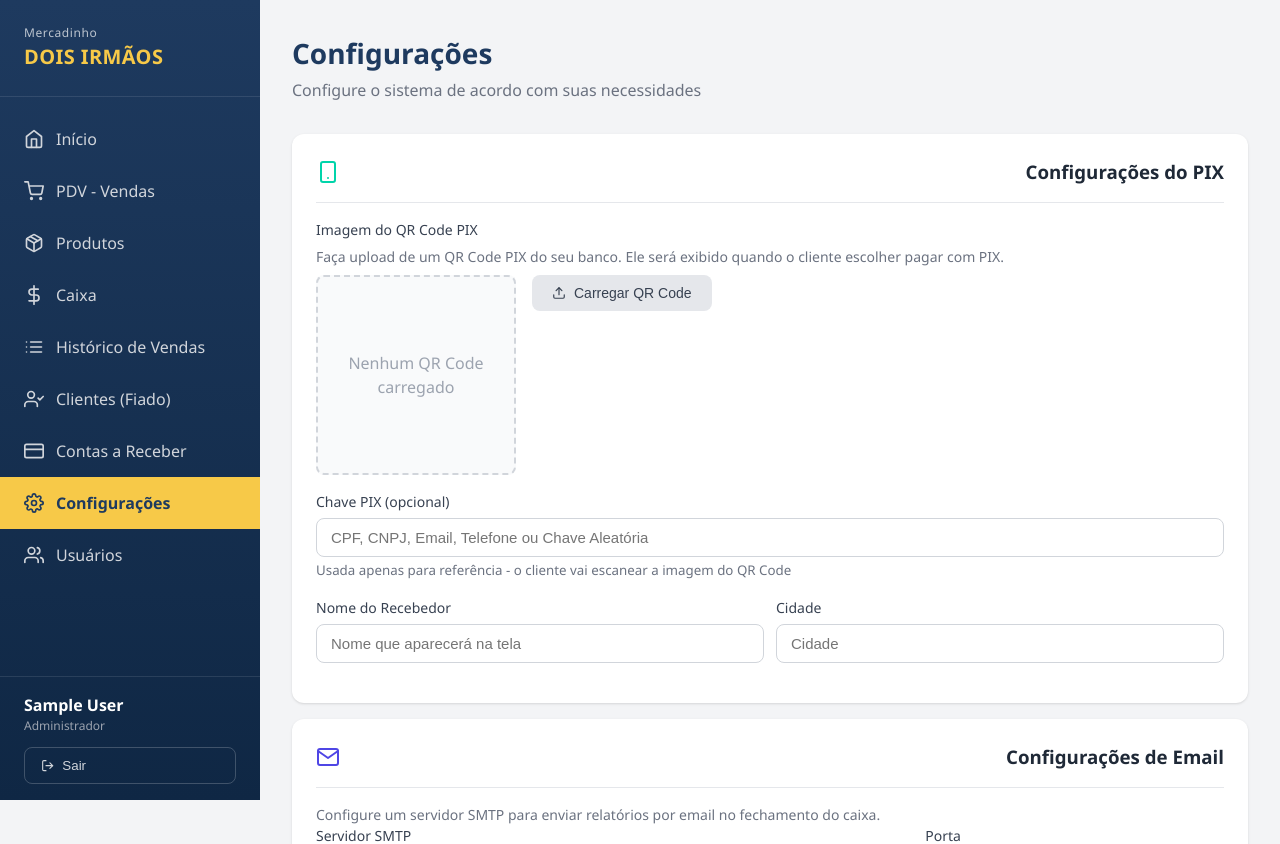
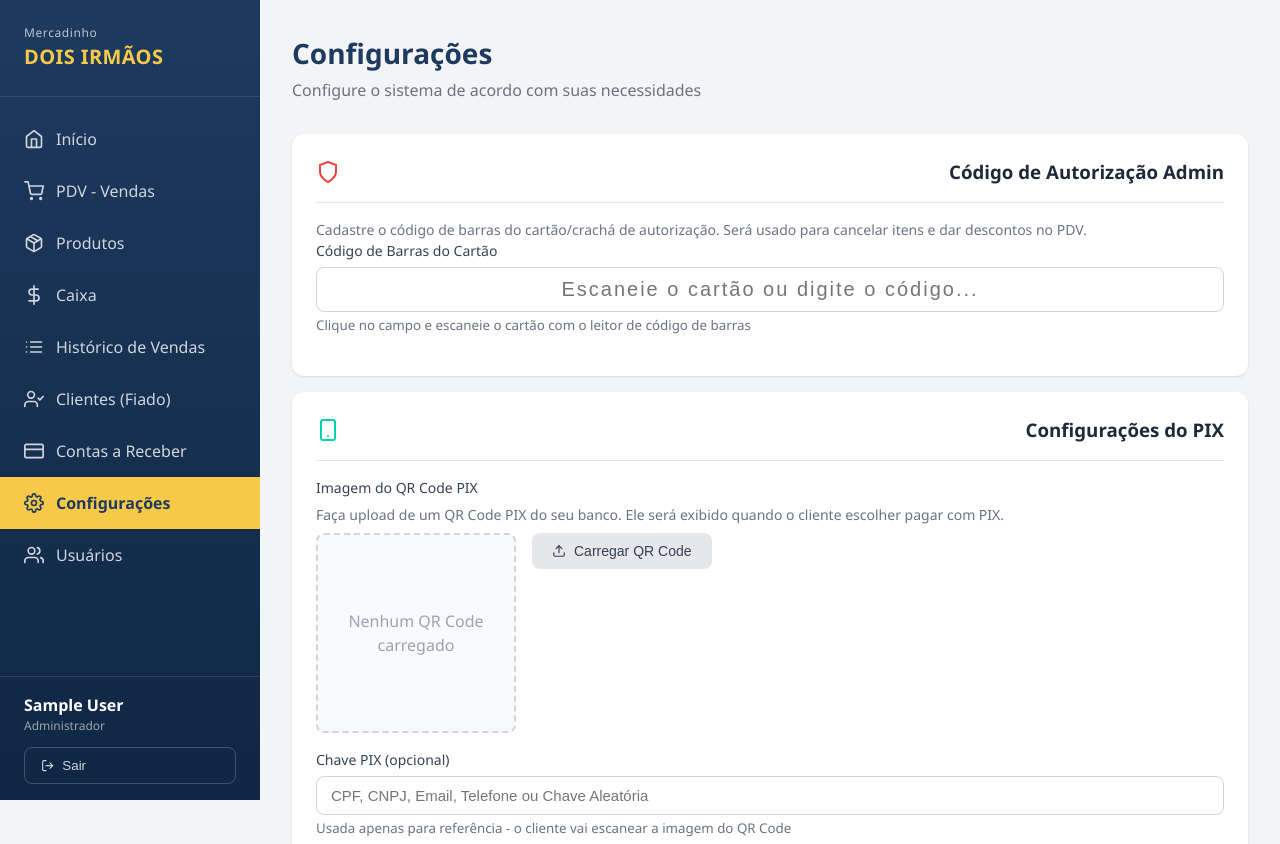
Before and after one commit to CaahRocha/mercadinho-dois-irmaos, a React (Vite) app in the folder frontend/: page /settings in a window 1280 px wide. Shown: the top 844 px of the page. Built offline with nearby package versions, Linux system fonts and the light colour scheme; no server answers; sample sign-in values are in the browser's storage.

Commit message:
Adiciona codigo de barras de autorizacao admin (cancelar item e desconto)

```diff
--- a/frontend/src/pages/PDV.jsx
+++ b/frontend/src/pages/PDV.jsx
@@ -69,8 +69,9 @@ function PDV() {
 
   // Estados para Cancelar Item
   const [showCancelModal, setShowCancelModal] = useState(false);
-  const [cancelPassword, setCancelPassword] = useState('');
+  const [cancelCode, setCancelCode] = useState('');
   const [itemToCancel, setItemToCancel] = useState(null);
+  const [adminAuthCode, setAdminAuthCode] = useState(''); // Código cadastrado nas configurações
 
   useEffect(() => {
     checkOpenRegister();
@@ -86,6 +87,7 @@ function PDV() {
       if (response.data.pix_name) setPixName(response.data.pix_name);
       if (response.data.pix_city) setPixCity(response.data.pix_city);
       if (response.data.pix_qr_image) setPixQrImage(response.data.pix_qr_image);
+      if (response.data.admin_auth_code) setAdminAuthCode(response.data.admin_auth_code);
     } catch (error) {
       console.error('Erro ao carregar configurações:', error);
     }
@@ -239,22 +241,26 @@ function PDV() {
   const removeFromCart = (productId) => {
     const item = cart.find(i => i.product_id === productId);
     setItemToCancel(item);
-    setCancelPassword('');
+    setCancelCode('');
     setShowCancelModal(true);
   };
 
-  const confirmCancelItem = async () => {
-    try {
-      await api.post('/auth/login', {
-        username: 'ederson',
-        password: cancelPassword
-      });
+  const confirmCancelItem = () => {
+    // Verifica se o código digitado/escaneado é igual ao código cadastrado
+    if (!adminAuthCode) {
+      toast.error('Código de autorização não cadastrado! Configure em Configurações.');
+      return;
+    }
+
+    if (cancelCode === adminAuthCode) {
       setCart(prevCart => prevCart.filter(item => item.product_id !== itemToCancel.product_id));
       toast.success(`${itemToCancel.product_name} removido do carrinho`);
       setShowCancelModal(false);
       setItemToCancel(null);
-    } catch (error) {
-      toast.error('Senha incorreta!');
+      setCancelCode('');
+    } else {
+      toast.error('Código de autorização incorreto!');
+      setCancelCode('');
     }
   };
 
@@ -276,17 +282,21 @@ function PDV() {
     setShowDiscountModal(true);
   };
 
-  const authorizeDiscount = async () => {
-    try {
-      await api.post('/auth/login', {
-        username: 'ederson',
-        password: discountPassword
-      });
+  const authorizeDiscount = () => {
+    // Verifica se o código digitado/escaneado é igual ao código cadastrado
+    if (!adminAuthCode) {
+      toast.error('Código de autorização não cadastrado! Configure em Configurações.');
+      return;
+    }
+
+    if (discountPassword === adminAuthCode) {
       setDiscountAuthorized(true);
       setShowDiscountModal(false);
+      setDiscountPassword('');
       toast.success('Desconto autorizado!');
-    } catch (error) {
-      toast.error('Senha incorreta!');
+    } else {
+      toast.error('Código de autorização incorreto!');
+      setDiscountPassword('');
     }
   };
 
@@ -1063,15 +1073,15 @@ function PDV() {
             </div>
             <div className="modal-body">
               <p style={{ color: '#6b7280', marginBottom: '1rem', textAlign: 'center' }}>
-                Digite a senha do administrador para liberar o desconto
+                Escaneie o cartão de autorização para liberar o desconto
               </p>
 
               <div className="form-group">
-                <label className="form-label">Senha do Admin</label>
+                <label className="form-label">Código de Autorização</label>
                 <input
                   type="password"
                   className="form-input"
-                  placeholder="Digite a senha..."
+                  placeholder="Escaneie o cartão..."
                   value={discountPassword}
                   onChange={(e) => setDiscountPassword(e.target.value)}
                   onKeyDown={(e) => e.key === 'Enter' && authorizeDiscount()}
@@ -1122,17 +1132,17 @@ function PDV() {
               </div>
 
               <p style={{ color: '#6b7280', marginBottom: '1rem', textAlign: 'center' }}>
-                Digite a senha do administrador para remover este item
+                Escaneie o cartão de autorização para remover este item
               </p>
 
               <div className="form-group">
-                <label className="form-label">Senha do Admin</label>
+                <label className="form-label">Código de Autorização</label>
                 <input
                   type="password"
                   className="form-input"
-                  placeholder="Digite a senha..."
-                  value={cancelPassword}
-                  onChange={(e) => setCancelPassword(e.target.value)}
+                  placeholder="Escaneie o cartão..."
+                  value={cancelCode}
+                  onChange={(e) => setCancelCode(e.target.value)}
                   onKeyDown={(e) => e.key === 'Enter' && confirmCancelItem()}
                   autoFocus
                   style={{ textAlign: 'center', fontSize: '1.25rem' }}
@@ -1146,7 +1156,7 @@ function PDV() {
               <button
                 className="btn"
                 onClick={confirmCancelItem}
-                disabled={!cancelPassword}
+                disabled={!cancelCode}
                 style={{ background: '#ef4444', borderColor: '#ef4444', color: 'white' }}
               >
                 <FiTrash2 />
--- a/frontend/src/pages/Settings.jsx
+++ b/frontend/src/pages/Settings.jsx
@@ -2,7 +2,7 @@ import { useState, useEffect, useRef } from 'react';
 import api from '../services/api';
 import toast from 'react-hot-toast';
 import { useAuth } from '../context/AuthContext';
-import { FiSettings, FiSave, FiMail, FiSmartphone, FiUpload, FiTrash2 } from 'react-icons/fi';
+import { FiSettings, FiSave, FiMail, FiSmartphone, FiUpload, FiTrash2, FiShield } from 'react-icons/fi';
 
 function Settings() {
   const { isManager } = useAuth();
@@ -25,6 +25,10 @@ function Settings() {
   const [emailFrom, setEmailFrom] = useState('');
   const [emailTo, setEmailTo] = useState('');
 
+  // Código de Autorização Admin
+  const [adminAuthCode, setAdminAuthCode] = useState('');
+  const authCodeInputRef = useRef(null);
+
   useEffect(() => {
     loadSettings();
   }, []);
@@ -43,6 +47,7 @@ function Settings() {
       if (settings.email_user) setEmailUser(settings.email_user);
       if (settings.email_from) setEmailFrom(settings.email_from);
       if (settings.email_to) setEmailTo(settings.email_to);
+      if (settings.admin_auth_code) setAdminAuthCode(settings.admin_auth_code);
     } catch (error) {
       console.error('Erro ao carregar configurações:', error);
     } finally {
@@ -64,7 +69,8 @@ function Settings() {
         email_port: emailPort,
         email_user: emailUser,
         email_from: emailFrom,
-        email_to: emailTo
+        email_to: emailTo,
+        admin_auth_code: adminAuthCode
       };
 
       // Só envia senha se foi preenchida
@@ -150,6 +156,41 @@ function Settings() {
       </header>
 
       <form onSubmit={handleSave}>
+        {/* Código de Autorização Admin */}
+        <div className="card mb-4">
+          <div className="card-header" style={{ display: 'flex', alignItems: 'center', gap: '0.5rem', marginBottom: '1rem' }}>
+            <FiShield size={24} style={{ color: '#ef4444' }} />
+            <h3 style={{ margin: 0 }}>Código de Autorização Admin</h3>
+          </div>
+          <p className="text-muted mb-3" style={{ fontSize: '0.875rem' }}>
+            Cadastre o código de barras do cartão/crachá de autorização. Será usado para cancelar itens e dar descontos no PDV.
+          </p>
+
+          <div className="form-group">
+            <label className="form-label">Código de Barras do Cartão</label>
+            <input
+              type="text"
+              className="form-input"
+              ref={authCodeInputRef}
+              value={adminAuthCode}
+              onChange={(e) => setAdminAuthCode(e.target.value)}
+              placeholder="Escaneie o cartão ou digite o código..."
+              style={{ fontSize: '1.25rem', textAlign: 'center', letterSpacing: '2px' }}
+            />
+            <small className="text-muted">
+              Clique no campo e escaneie o cartão com o leitor de código de barras
+            </small>
+          </div>
+
+          {adminAuthCode && (
+            <div className="card" style={{ background: '#dcfce7', marginTop: '0.5rem' }}>
+              <p style={{ margin: 0, fontSize: '0.875rem', color: '#166534' }}>
+                ✓ Código cadastrado: <strong>{adminAuthCode.substring(0, 4)}****</strong>
+              </p>
+            </div>
+          )}
+        </div>
+
         {/* Configurações PIX */}
         <div className="card mb-4">
           <div className="card-header" style={{ display: 'flex', alignItems: 'center', gap: '0.5rem', marginBottom: '1rem' }}>
```
Also changed, not shown: 3 other files (tests, documents, lock files or other folders).
